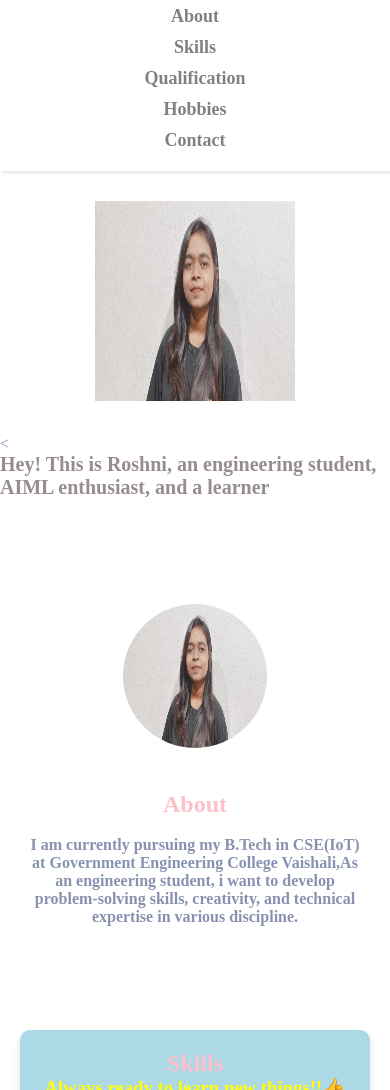
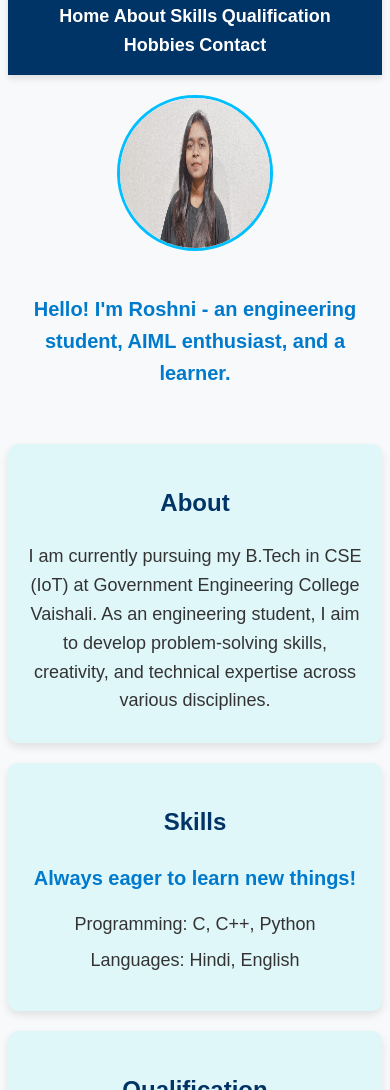
Before and after one commit to Roshni31-s/Resume, a plain HTML site: page index.html in a window 390 px wide. Shown: the part 79-1169 px from the top of the page. Drawn offline with Linux system fonts and the light colour scheme.

Commit message:
Second commit

```diff
--- a/index.html
+++ b/index.html
@@ -1,225 +1,191 @@
 <!DOCTYPE html>
- <html>
+<html lang="en">
 <head>
+    <meta charset="UTF-8">
+    <meta name="viewport" content="width=device-width, initial-scale=1.0">
+    <title>Resume</title>
+    <style>
 
-     <title> Resume</title>
-     <style>
-       * {
+       {
             margin: 0;
             padding: 0;
             box-sizing: border-box;
         }
 
+
         body {
-         background-color:white;
-         font-family: ;
-         color: #8892b0;
+            background-color: #f8f9fa;
+            font-family: Arial, sans-serif;
+            color: #333;
+            line-height: 1.6;
         }
+
+
         html {
             scroll-behavior: smooth;
         }
+
 
         .nav-items {
             display: flex;
             justify-content: space-between;
             align-items: center;
             padding: 15px 30px;
-         background-color: dark navy blue;
-         box-shadow: 2px 2px 3px rgb(227, 224, 224);
+            background-color: #003366;
+            box-shadow: 0 4px 6px rgba(0, 0, 0, 0.1);
         }
 
         .name {
             font-size: 30px;
-         font-weight: 700;
-		 color:lightblue;
+            font-weight: bold;
+            color: #00bfff;
         }
 
         nav a {
             text-decoration: none;
-         color: grey;
+            color: #ffffff;
             font-size: 18px;
             font-weight: 600;
             margin: 0 15px;
+            transition: color 0.3s ease;
         }
 
         nav a:hover {
-         color: rgba(100,255,218,0.1);
+            color: #00bfff;
         }
 
+
         section {
-         display: flex;
-         flex-wrap: wrap;
-         justify-content: space-around;
-         padding: 30px;
+            padding: 40px 20px;
+            text-align: center;
         }
 
-       .intro {
-         font-size: 20px;
-         color: rgb(151, 141, 141);
-         max-width: 600px;
-       }
-
-       .image img {
-         border: 3px solid  rgb(255, 255, 255);;
-         border-radius: 50%;
-       }
         .about,
         .skills,
         .qualification,
         .hobbies,
         .contact {
+            margin: 20px auto;
             padding: 20px;
-            margin: 20px;
-            background: lightblue;
+            max-width: 800px;
+            background-color: #e0f7fa;
             border-radius: 10px;
             box-shadow: 0px 4px 8px rgba(0, 0, 0, 0.1);
         }
+
         h2 {
-         color:pink;
+            font-size: 24px;
+            color: #003366;
+            margin-bottom: 20px;
         }
 
         h3 {
-         color:yellow;
+            font-size: 20px;
+            color: #007acc;
+            margin-bottom: 15px;
         }
-	    h4 {
-         color:pastel;
+
+        ul {
+            list-style-type: none;
+            padding: 0;
         }
-       table {
-         width: 100%;
-         border-collapse: collapse;
-         margin-top: 7px;
+
+        ul li,
+        p {
+            color: #333;
+            font-size: 18px;
+            margin: 8px 0;
         }
 
 
-       th,td {
-         border: 1px solid #ddd;
-         padding: 10px;
-         text-align: left;
-       }
-
-       th,td{
-         background-color: lightblue;
-         color: white;
-         text-align: center;
+        .image img {
+            width: 200px;
+            height: 200px;
+            border-radius: 50%;
+            border: 3px solid #00bfff;
+            margin-bottom: 15px;
         }
 
 
-       ul li,
-       p {
-         color: yellow;
+        .contact a {
+            text-decoration: none;
+            color: #003366;
             font-size: 18px;
-         padding: 4px;
-       }
-
-       .contact a {
-         display: block;
-         color:white;
-
-         text-decoration: none;
-         font-size: 18px;
-         padding: 5px 0;
+            margin: 5px 0;
+            transition: color 0.3s ease;
         }
 
         .contact a:hover {
-         color: lightpink;
+            color: #007acc;
         }
+
 
         @media (max-width: 768px) {
             .nav-items {
                 flex-direction: column;
                 align-items: center;
-         }
-         nav {
-           display: flex;
-           flex-direction: column;
                 text-align: center;
             }
+
+            nav {
+                margin-top: 10px;
+            }
+
             nav a {
                 margin: 5px 0;
             }
+
             section {
-           flex-direction: column;
-           align-items: center;
-           text-align: center;
+                padding: 20px;
             }
+
             .image img {
                 width: 150px;
                 height: 150px;
             }
-         .intro {
-           text-align: text;
-         }
-
-
-		 .center-text {
-    text-align: center;
-}
-
         }
     </style>
 </head>
 <body>
+    <!-- Navigation Bar -->
     <div class="nav-items">
-       <div class="name"> Roshni</div>
+        <div class="name">Roshni</div>
         <nav>
             <a href="#Home">Home</a>
             <a href="#About">About</a>
-         <a href="#skills">Skills</a>
+            <a href="#Skills">Skills</a>
             <a href="#Qualification">Qualification</a>
-         <a href="#hobbies">Hobbies</a>
-         <a href="#contact">Contact</a>
+            <a href="#Hobbies">Hobbies</a>
+            <a href="#Contact">Contact</a>
         </nav>
     </div>
 
-    <section>
-    <div class="Profile">
-        <img src="Roshni.jpg" alt="My picture" width="200px" height="200px" />
+    <section id="Home">
+        <div class="image">
+            <img src="Roshni.jpg" alt="Picture of Roshni"width="250px" height="250px">
+        </div>
+        <div class="intro">
+            <h3>Hello! I'm Roshni - an engineering student, AIML enthusiast, and a learner.</h3>
         </div>
     </section>
 
-<<div class="intro">
-    <h4>Hey! This is Roshni, an engineering student, AIML enthusiast, and a learner</h4>
-</div>
+
+    <section class="about" id="About">
+        <h2>About</h2>
+        <p>I am currently pursuing my B.Tech in CSE (IoT) at Government Engineering College Vaishali. As an engineering student, I aim to develop problem-solving skills, creativity, and technical expertise across various disciplines.</p>
+    </section>
 
 
-<br><br>
+    <section class="skills" id="Skills">
+        <h2>Skills</h2>
+        <h3>Always eager to learn new things!</h3>
+        <ul>
+            <li>Programming: C, C++, Python</li>
+            <li>Languages: Hindi, English</li>
+        </ul>
+    </section>
 
-
-
-     <section>
-       <br><br>
-
-
-       <div class="image">
-         <img src= "Roshni.jpg" alt="Picture of Roshni "width="250px" height="250px">
-
-       </div>
-	   <br><br>
-
-	   <div class="My Introduction">
-	   <div class="About" id="About">
-      <center><h2>About</h2></center>
-	  <br>
-        <center><h4>
-           I am currently pursuing my B.Tech in CSE(IoT) at Government Engineering College Vaishali,As an engineering student, i want to develop problem-solving skills, creativity, and technical expertise in various discipline.
-         </h4></center>
-       </div>
-     </section>
-	 <br><br><br>
-
-	 <div class="skills" id="skills">
-      <center><h2>Skills</h2></center>
-	  <center><h3>Always ready to learn new things!!👍</h3></center>
-
-       <ul>
-         <li>Programming: C, C++,Python</li>
-
-         <li>Language: Hindi,English</li>
-       </ul>
-     </div>
-	 <br><br>
-
-      <section class="qualification" id="qualification">
+    <section class="qualification" id="Qualification">
         <h2>Qualification</h2>
         <ul>
             <li>B.Tech CSE (IoT) - Government Engineering College, Vaishali (2023 - 2027)</li>
@@ -237,18 +203,17 @@
     </section>
 
 
-	 <br><br>
-
-     <div class="contact" id="contact">
-      <center><h2>Contact</h2></center>
-       <a href="roshniso1203@gamil.com"
-         >📧 roshniso1203@gamil.com</a>
-
-     </div>
-	 <br><br>
+    <section class="contact" id="Contact">
+        <h2>Contact</h2>
+        <ul>
+            <li><a href="mailto:roshniso1203@gmail.com">📧 roshniso1203@gmail.com</a></li>
+            <li><a href="https://github.com/Roshni31-s" target="_blank">GitHub Profile</a></li>
+        </ul>
+    </section>
 
 
-	 <center><h6> Thank you!</h6></center>
-	 <br><br>
+    <footer>
+        <h6 style="text-align:center; padding:20px;">Thank you!</h6>
+    </footer>
 </body>
 </html>
```
Lines whose indentation alone changed are shown as unchanged.
